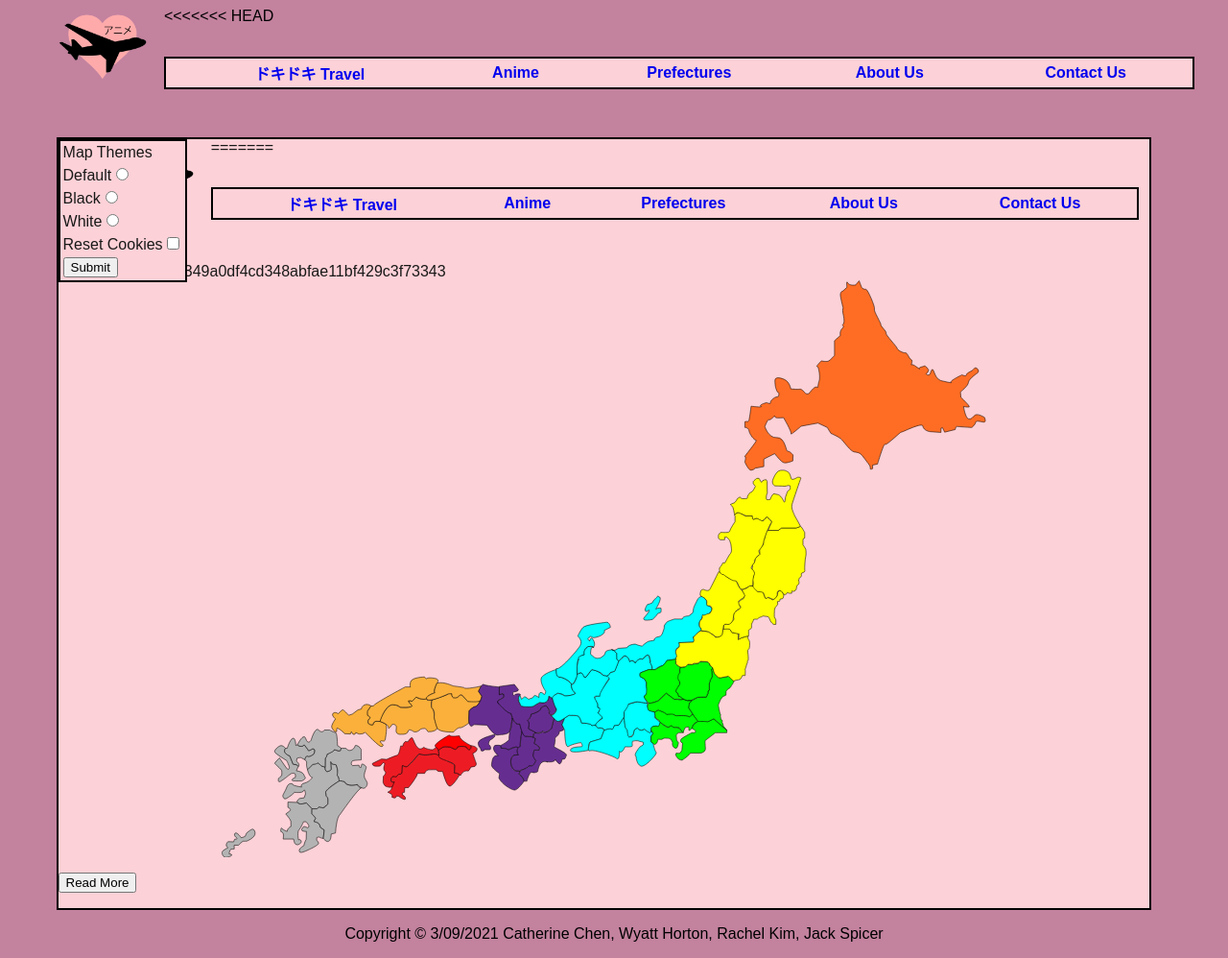
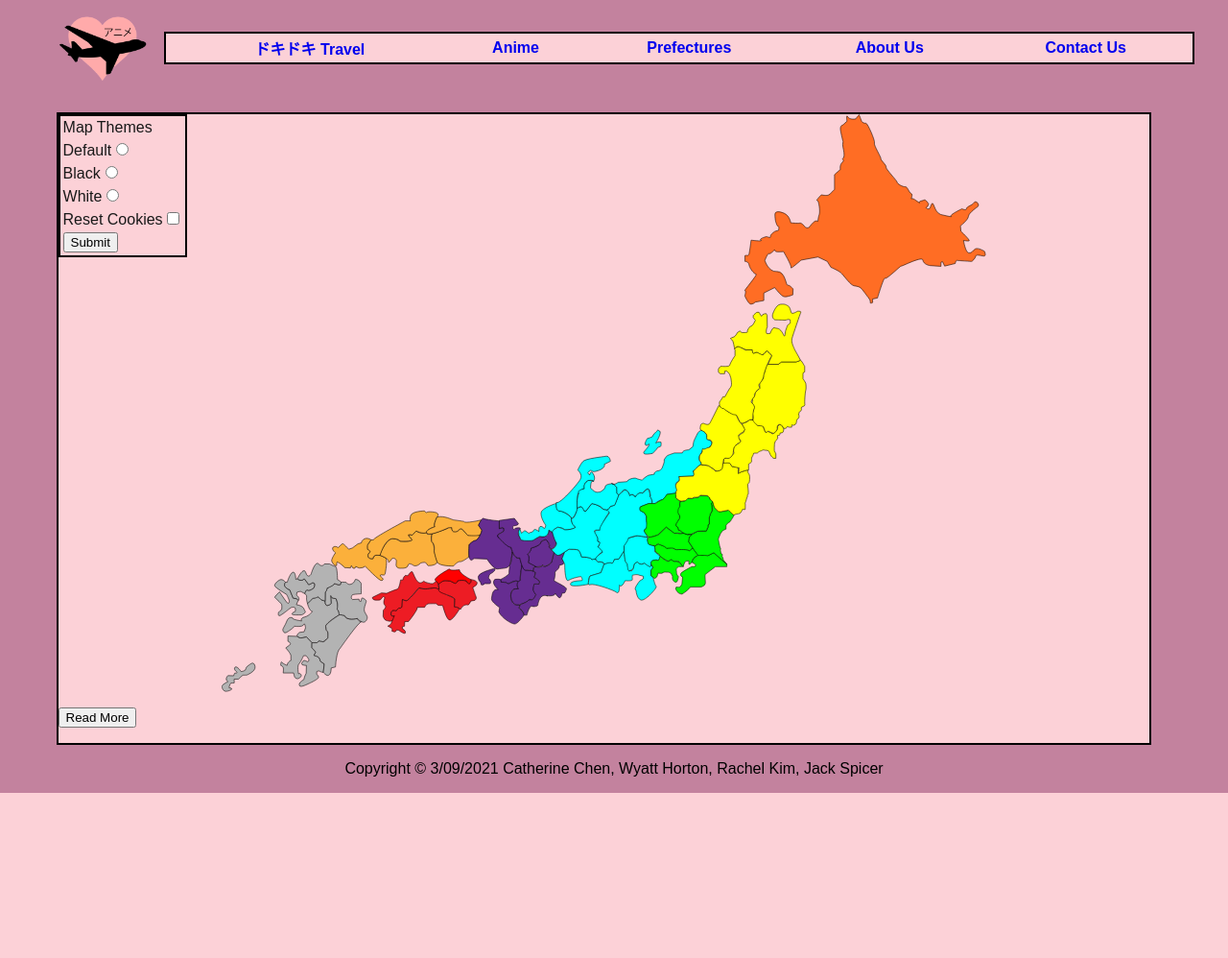
Before and after one commit to hortonwhy/-Travel, a PHP site: page / in a window 1280 px wide. Shown: the whole page at 96% size. After the commit the page ends 826 px from the top, so only its background shows below. Run offline with PHP 8.4, Linux system fonts and the light colour scheme; data that the repository does not hold is empty.

Commit message:
fixed index.php

```diff
--- a/index.php
+++ b/index.php
@@ -15,14 +15,13 @@
 
 <body>
 
-<<<<<<< HEAD
-  <a href="index.html"><img id="logo" src="assets/images/logo.png" alt="logo pic" width="125px"></a>
+  <a href="index.php"><img id="logo" src="assets/images/logo.png" alt="logo pic" width="125px"></a>
   <div id="navBar">
     <table>
       <tr>
-        <th><a href="index.html">ドキドキ Travel</a></th>
-        <th><a href="anime.html">Anime</a></th>
-        <th><a href="prefectures.html">Prefectures</a></th>
+        <th><a href="index.php">ドキドキ Travel</a></th>
+        <th><a href="anime.php">Anime</a></th>
+        <th><a href="prefectures.php">Prefectures</a></th>
         <th><a href="aboutUs.html">About Us</a></th>
         <th><a href="contactUs.html">Contact Us</a></th>
       </tr>
@@ -69,20 +68,6 @@
     </table>
     </form>
 
-=======
-<a href="index.php"><img id="logo" src="assets/images/logo.png" alt="logo pic" width="125px"></a>
-    <div id="navBar">
-        <table>
-            <tr>
-                <th><a href="index.php">ドキドキ Travel</a></th>
-                <th><a href="anime.php">Anime</a></th>
-                <th><a href="prefectures.php">Prefectures</a></th>
-                <th><a href="aboutUs.html">About Us</a></th>
-                <th><a href="contactUs.html">Contact Us</a></th>
-            </tr>
-        </table>
-    </div>
->>>>>>> 142e21c349a0df4cd348abfae11bf429c3f73343
 
 
     <?php
@@ -265,6 +250,10 @@
     <div id="blogs">
       <p>
         <?php
+          error_reporting(E_ALL);
+          ini_set("display_errors", "on");
+
+
           $server = "spring-2021.cs.utexas.edu";
           $user = "cs329e_bulko_cchen99";
           $pwd = "Fire_almond_jazz";
@@ -274,13 +263,10 @@
           $counter = 0;
           $blogposts = $mysqli->query("SELECT * FROM blogs");
           while(($row = $blogposts->fetch_array(MYSQLI_ASSOC)) && $counter < 3){
-            echo("<h4>'$row[title]'</h4>
-                  <h5>Author:'$row[author]'</h5>
-                  <p>'$row[body]'</p>");
-
+            echo("<h4>'$row[title]'</h4><h5>Author:'$row[author]'</h5><p>'$row[body]'</p>");
             $counter++;
           }
-          echo "<input type=\"button\" value=\"Read More\" onclick='ajaxFunction($counter)'>"
+          echo "<input type=\"button\" value=\"Read More\" onclick='ajaxFunction($counter)'>";
 
         ?>
       </p>
@@ -288,8 +274,10 @@
   </div>
   <!-- Content -->
   </p>
-
-
+  <p>
+    <!-- Content -->
+  </p>
+  </div>
 
   </div>
   <div id="footer">
```
